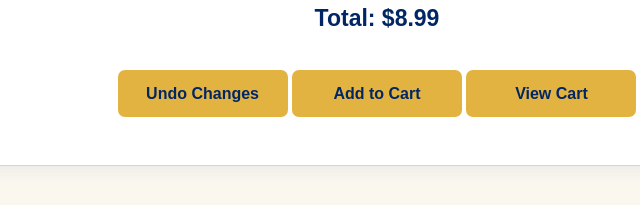
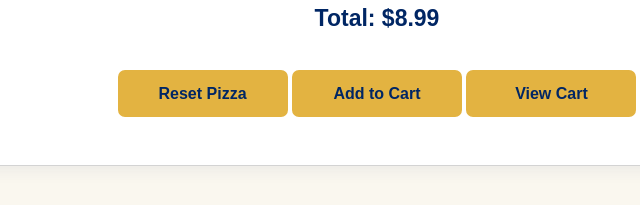
Before and after one commit to zeigenbrod/HIC-Project-1, a plain HTML site: page customize.html in a window 1280 px wide. Shown: the part 907-1112 px from the top of the page, 263-903 px from the left. Drawn offline with Linux system fonts and the light colour scheme.

Commit message:
Changed undo button to reset button for clarity

```diff
--- a/customize.html
+++ b/customize.html
@@ -116,7 +116,7 @@
       <p id="pizzaSummary">Small pizza with thin crust</p>
       <p id="pizzaPrice" class="price">Total: $8.99</p>
 
-      <button class="button" onclick="undoPizza()">Undo Changes</button>
+      <button class="button" onclick="undoPizza()">Reset Pizza</button>
       <button class="button" onclick="addPizzaToCart()">Add to Cart</button>
       <a href="cart.html" class="button">View Cart</a>
       <p id="message"></p>
```
